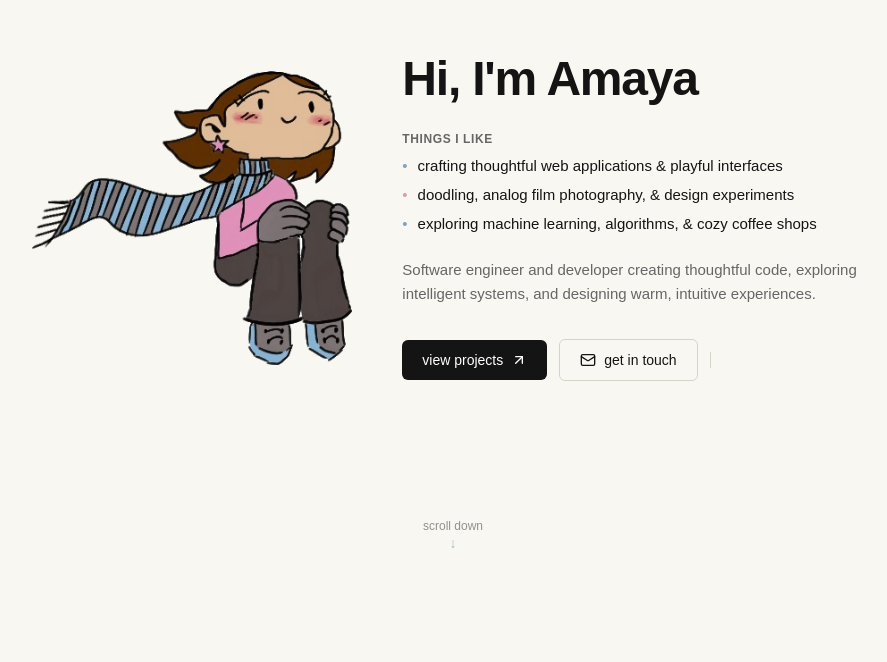
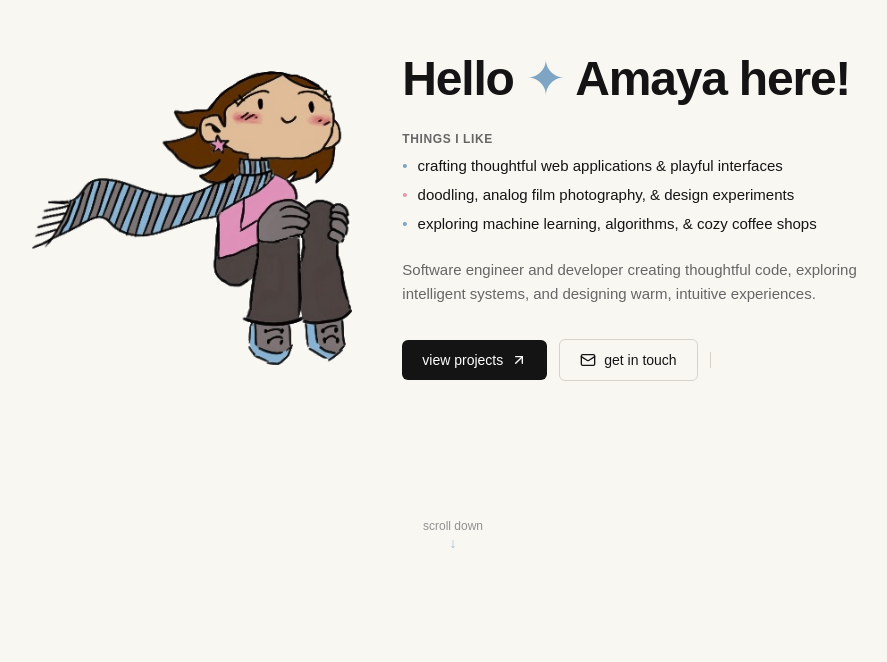
Before and after one commit to amaydle/amaydle.github.io, an Astro site: page / in a window 1280 px wide. Shown: the part 138-800 px from the top of the page, without its empty margins (187-1074 px from the left). Built offline with nearby package versions, Linux system fonts and the light colour scheme; Astro itself is replaced by a stand-in of ours; some icons are missing.

Commit message:
Update hero greeting to 'Hello ✦ Amaya here!'

```diff
--- a/src/pages/index.astro
+++ b/src/pages/index.astro
@@ -93,7 +93,7 @@ const skillCategories = [
         <!-- Right Side: Intro & I like xyz (Seamless Flow) -->
         <div class="md:col-span-7 space-y-6 order-1 md:order-2">
           <h1 class="text-4xl sm:text-5xl font-bold tracking-tight text-[#141414]">
-            Hi, I'm Amaya
+            Hello <span class="text-[#7EA5C4] font-normal">✦</span> Amaya here!
           </h1>
 
           <!-- Things I Like (Seamless List) -->
```
